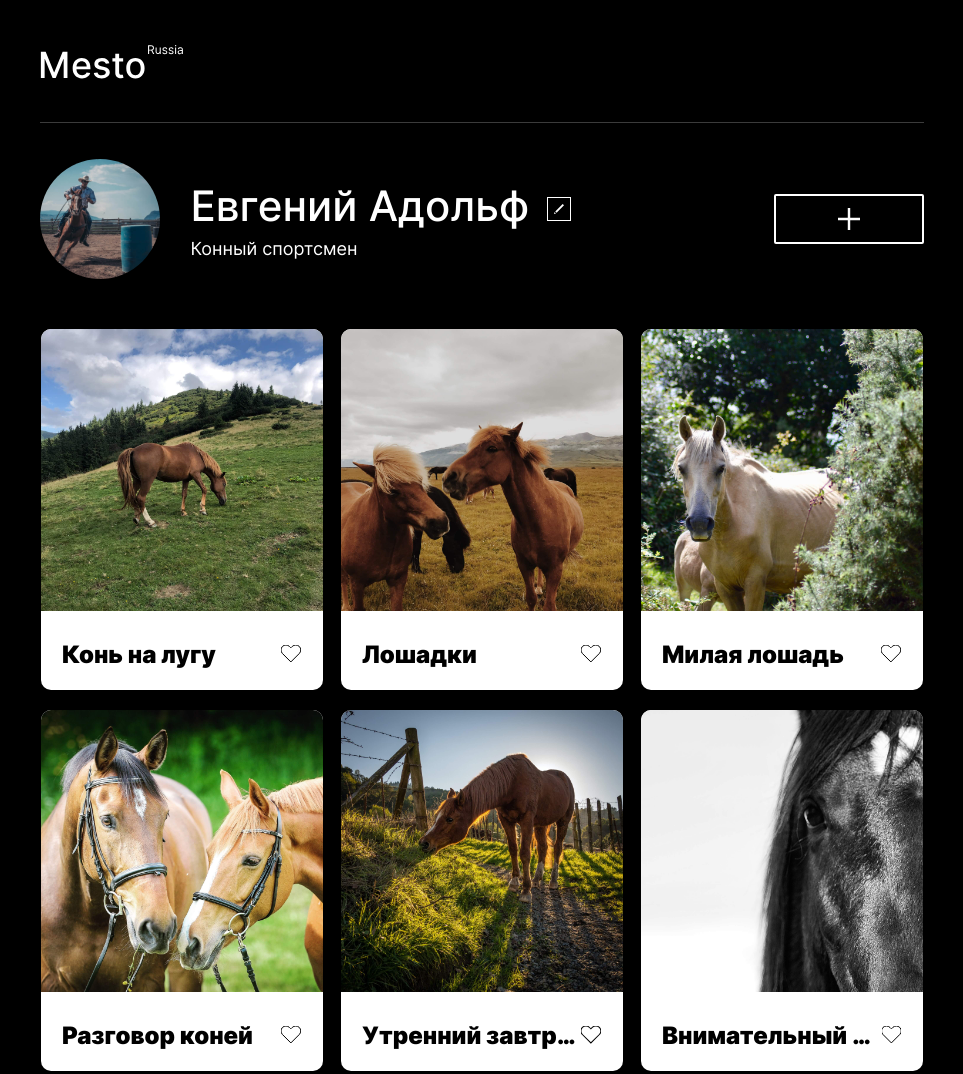
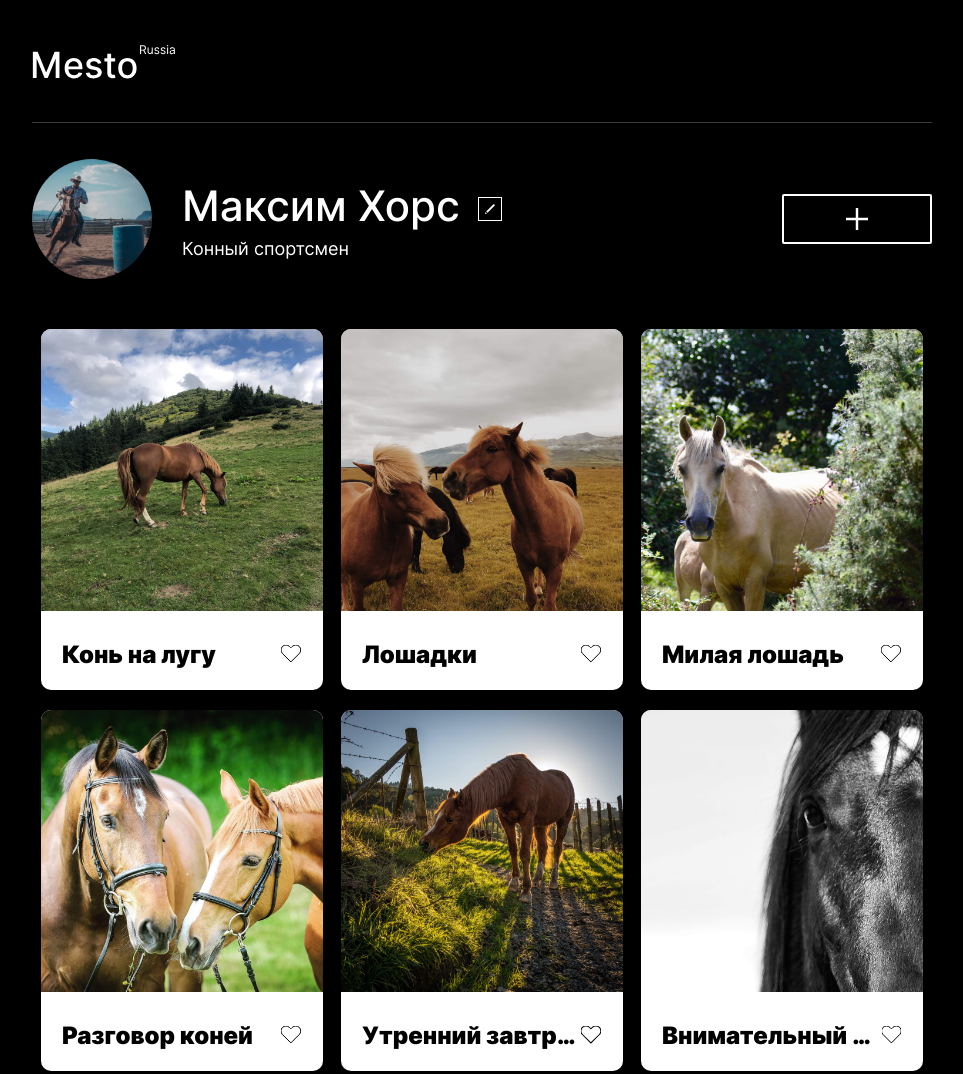
Before and after one commit to MaksimPozharskiy/mesto, a plain HTML site: page index.html in a window 1280 px wide. Shown: the top 1074 px of the page, without its empty margins (158-1121 px from the left). Drawn offline with Linux system fonts and the light colour scheme.

Commit message:
fix: исправить ширину и центрирование контента

```diff
--- a/blocks/page/page.css
+++ b/blocks/page/page.css
@@ -1,6 +1,6 @@
 .page {
-  max-width: 1280px;
-  margin: 0 15.5%;
+  max-width: 900px;
+  margin: 0 auto;
 
   font-family: 'Inter', 'Arial', 'Helvetica', sans-serif;
 
--- a/index.html
+++ b/index.html
@@ -23,7 +23,7 @@
             <img src="./images/avatar.jpg" alt="Аватар профиля" class="profile__avatar">
             <div class="profile__info">
               <div class="profile__wrap">
-                <h1 class="profile__name">Евгений Адольф</h1>
+                <h1 class="profile__name">Максим Хорс</h1>
                 <button class="profile__edit-button"></button>
               </div>
               <h2 class="profile__profession">Конный спортсмен</h2>
```
